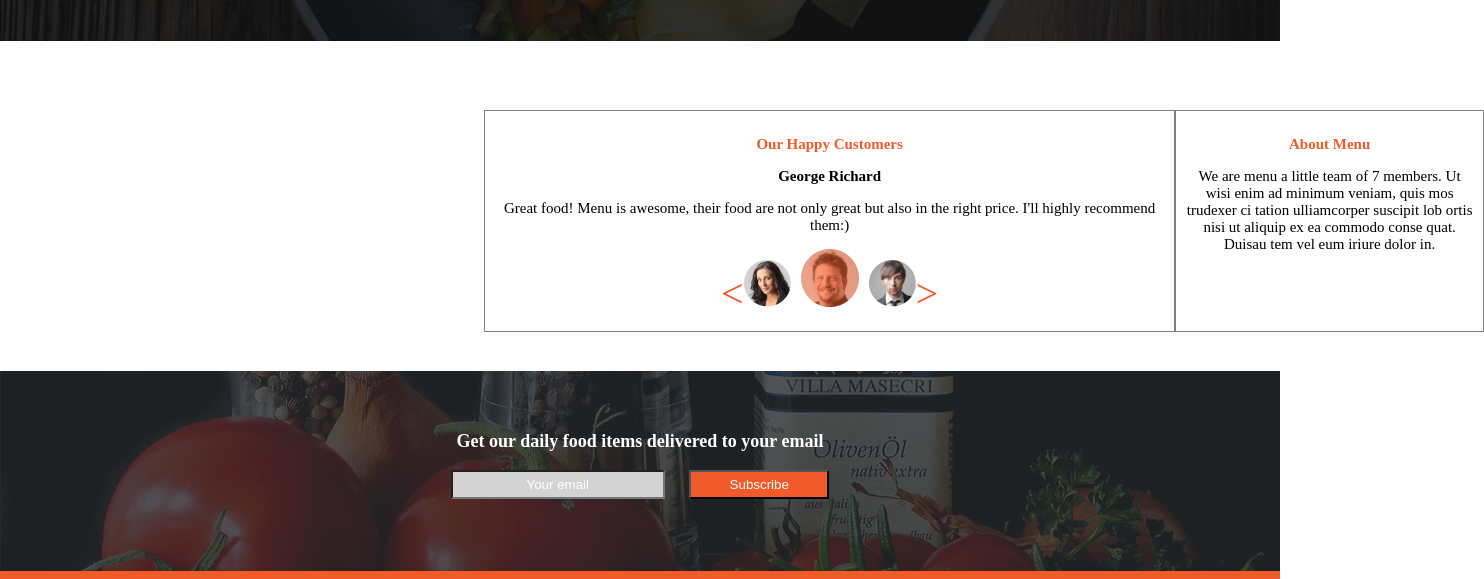
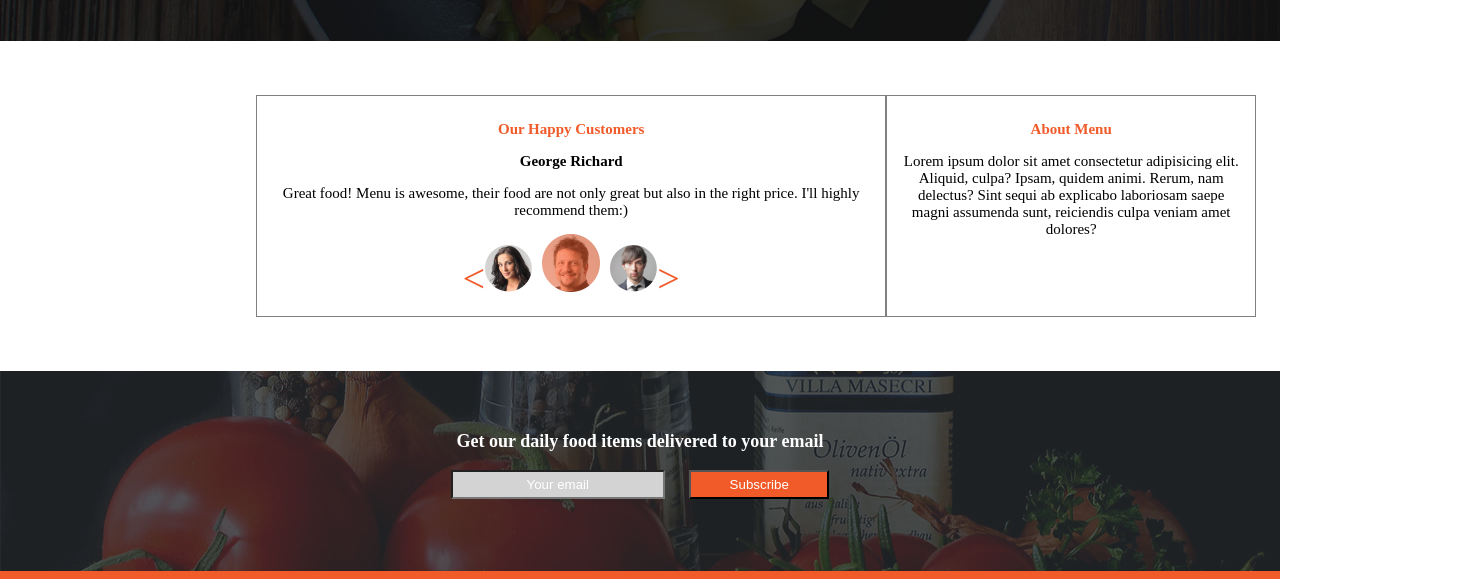
Before and after one commit to ObadiaH123/Kitchen, a plain HTML site: page index.html in a window 1280 px wide. Shown: the part 1987-2566 px from the top of the page, 1484 px wide, since content can reach past the window. Drawn offline with Linux system fonts and the light colour scheme; a script that the page names is missing.

Commit message:
adding px

```diff
--- a/index.html
+++ b/index.html
@@ -101,7 +101,7 @@
         <br><br><br>
         <div class="about-customers">
             <div class="customers">
-                <p class="our-happy"><b>Our Happy Customers</b></p>
+                <p class="happy"><b>Our Happy Customers</b></p>
                 <p><b>George Richard</b></p>
                 <p>Great food! Menu is awesome, their food are not only great but also in the right price.
                     I'll highly recommend them:)
@@ -114,9 +114,7 @@
             </div>
             <div class="about-menu">
                 <p class="about"><b>About Menu</b></p>
-                <p>We are menu a little team of 7 members. Ut wisi enim ad minimum veniam, quis mos trudexer ci tation
-                    ulliamcorper suscipit lob ortis nisi ut aliquip ex ea commodo conse quat. Duisau tem vel eum iriure
-                    dolor in.</p>
+                <p>Lorem ipsum dolor sit amet consectetur adipisicing elit. Aliquid, culpa? Ipsam, quidem animi. Rerum, nam delectus? Sint sequi ab explicabo laboriosam saepe magni assumenda sunt, reiciendis culpa veniam amet dolores?</p>
 
             </div>
 
--- a/main1.css
+++ b/main1.css
@@ -284,7 +284,7 @@ border-collapse:collapse ;
 }
 
 
-.our-happy {
+.happy {
     color: #F15A29;
 }
 
@@ -296,6 +296,7 @@ border-collapse:collapse ;
 .about-statements {
     display: flex;
     float: right;
+
 }
 
 .banner1{
@@ -357,10 +358,10 @@ input[type=submit] {
     display: flex;
     flex-direction: row;
     justify-content: baseline;
-    position: relative;
+    /* position: relative; */
     left: 100px;
     top: 15px;
-    margin-left: 30%;
+    margin-left: 20%;
     width: 1000px;
     /* background-color: lawngreen; */
 
@@ -381,5 +382,5 @@ input[type=submit] {
     padding: 10px;
     text-align: center;
     height: 200px;
-    width: 300px;
+    width: 400px;
 }
```
